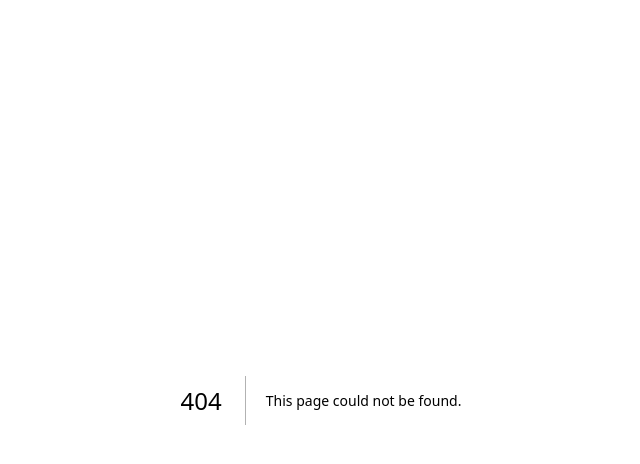
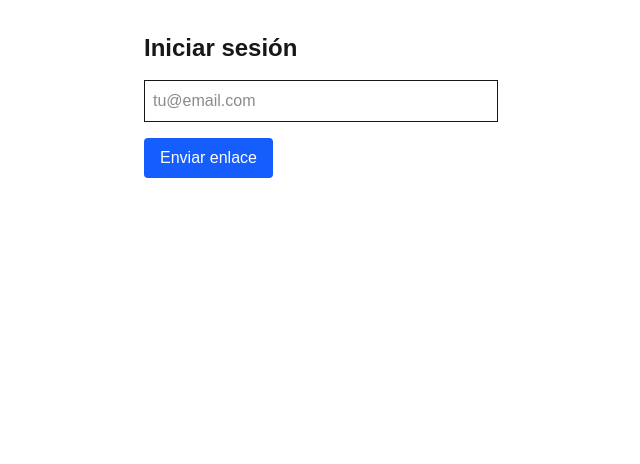
Before and after one commit to F-Escalante/gym-booking-app, a Next.js app: page /login in a window 1280 px wide. Before the commit this address had no page. Shown: the top 464 px of the page, without its empty margins (319-959 px from the left). Built offline with nearby package versions, Linux system fonts and the light colour scheme; no server answers.

Commit message:
Supabase auth funcionando

```diff
--- /dev/null
+++ b/app/login/page.tsx
@@ -0,0 +1,47 @@
+"use client";
+
+import { useState } from "react";
+import { supabase } from "@/lib/supabase";
+
+export default function LoginPage() {
+  const [email, setEmail] = useState("");
+
+  const login = async () => {
+    const { error } = await supabase.auth.signInWithOtp({
+      email,
+      options: {
+        emailRedirectTo: "http://localhost:3000",
+      },
+    });
+
+    if (error) {
+      alert(error.message);
+      return;
+    }
+
+    alert("Te enviamos un email para iniciar sesión");
+  };
+
+  return (
+    <main className="max-w-md mx-auto p-8">
+      <h1 className="text-2xl font-bold mb-4">
+        Iniciar sesión
+      </h1>
+
+      <input
+        type="email"
+        placeholder="tu@email.com"
+        value={email}
+        onChange={(e) => setEmail(e.target.value)}
+        className="border p-2 w-full mb-4"
+      />
+
+      <button
+        onClick={login}
+        className="bg-blue-600 text-white px-4 py-2 rounded"
+      >
+        Enviar enlace
+      </button>
+    </main>
+  );
+}
```
